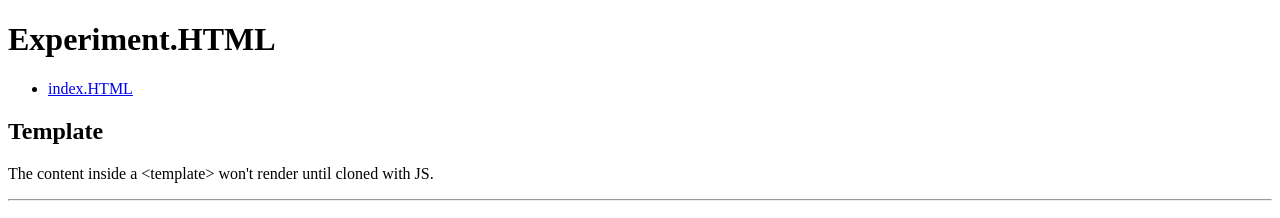
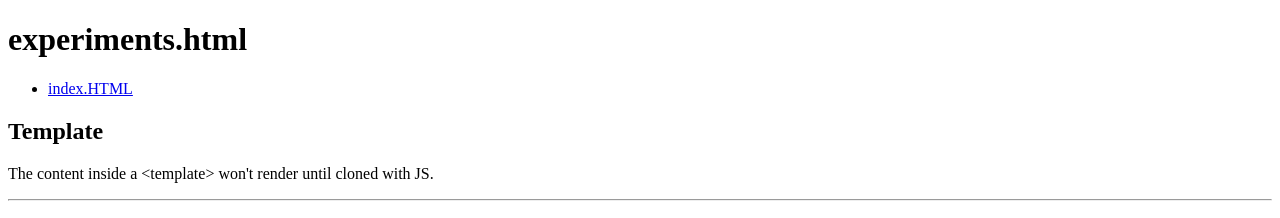
Before and after one commit to kdang002/cse134-hw2, a plain HTML site: page experiments.html in a window 1280 px wide. Shown: the top 218 px of the page. Drawn offline with Linux system fonts and the light colour scheme.

Commit message:
Rename into experiments.html

```diff
--- a/experiment.html
+++ b/experiments.html
@@ -18,7 +18,7 @@
     <body>
         <!-- HEADER -->
         <header>
-            <h1>Experiment.HTML</h1>
+            <h1>experiments.html</h1>
             <nav>
                 <ul>
                     <li><a href="index.html">index.HTML</a></li>
```
Also changed, not shown: index.html (+1 -1 lines).
